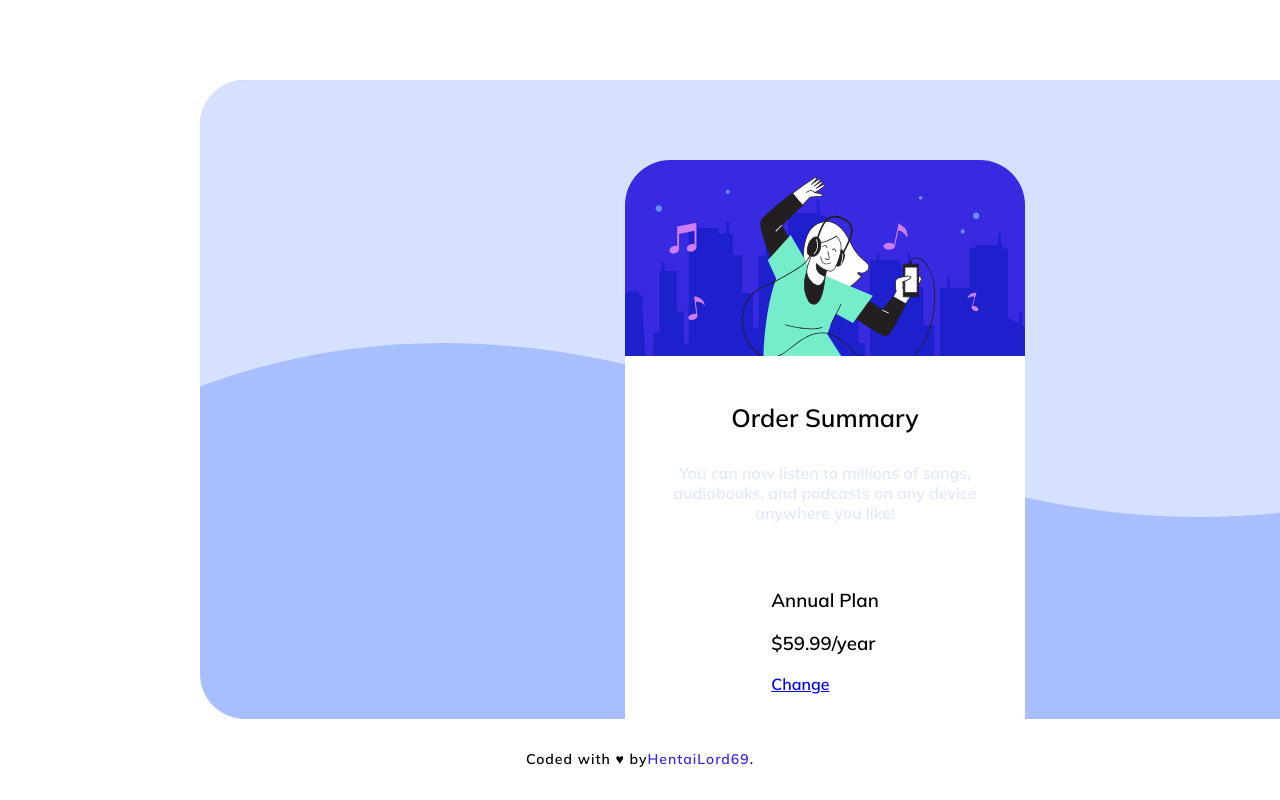
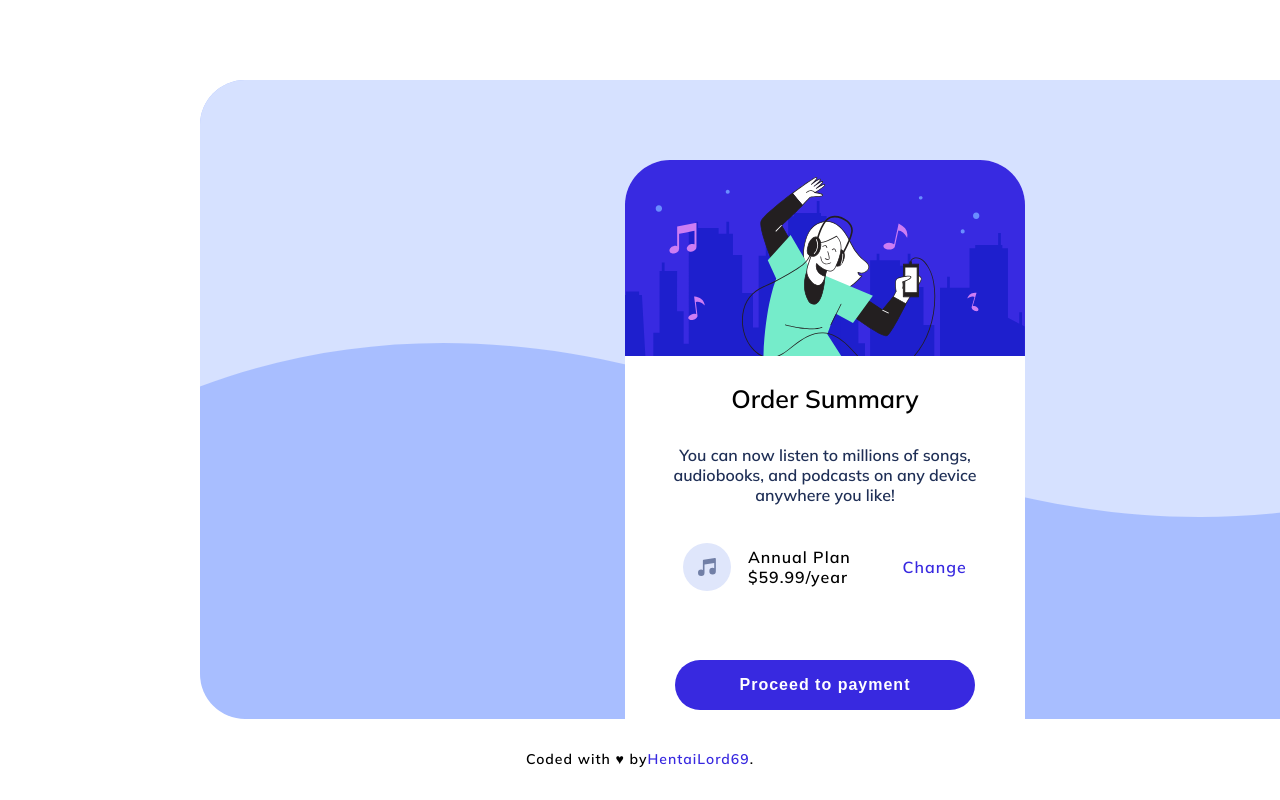
Before and after one commit to H3nta1Lord69/FrontendMentor__Order-summary, a plain HTML site: page index.html in a window 1280 px wide. Shown: the top 800 px of the page. Drawn offline with Linux system fonts and the light colour scheme.

Commit message:
Ready desktop view

```diff
--- a/index.html
+++ b/index.html
@@ -40,10 +40,10 @@
           </p>
         </div>
 
-        <div class="">
-          <img src="" alt="">
-          <h3>Annual Plan</h3>
-          <h3>$59.99/year</h3>
+        <div class="card__method">
+          <img src="images/icon-music.svg" alt="icon music">
+          <p>Annual Plan<span>-</span>
+          $59.99/year</p>
           <a href="/">Change</a>
         </div>
       </div>
--- a/styles/styles.scss
+++ b/styles/styles.scss
@@ -68,6 +68,7 @@ body
     position: absolute;
     overflow: hidden;
     top: 10vh;
+    box-shadow: 1px;
 }
 
 .card__img
@@ -89,6 +90,7 @@ body
     @include mainDisplay;
     font-size: 25px;
     font-weight: bold;
+    margin-top: 0px;
 }
 
 .card__info
@@ -97,12 +99,86 @@ body
     padding: 10px 20px;
     font-size: 16px;
     text-align: center;
-    color: $paleBluePrimary;
+    color: $darkBlue;
+}
+
+.card__method
+{
+    display: flex;
+    justify-content:space-around;
+    align-items: center;
+    flex-wrap: wrap;
+    font-size: 16px;
+    letter-spacing: 1px;
+    width: 80%;
+    img
+    {
+        margin-left: 10px;
+    }
+    p
+    {
+        margin-right: 25px;
+        display: flex;
+        flex-direction: column;
+        justify-content: center;
+        align-items: center;
+        font-weight: bold;
+        display: block;
+        top: 40px;
+        left: 40px;
+    }
+    span
+    {
+        font-size: 0;
+        display: block;
+    }
+    a
+    {
+        color: $brightBluePrimary;
+        cursor: pointer;
+        text-decoration: none;
+        margin-right: 10px;
+        margin-left: 10px;
+    }
+    a:hover
+    {
+        text-decoration: underline;
+    }
 }
 
 .card__button
 {
     @include mainDisplay;
+    button
+    {
+        background-color: $brightBluePrimary;
+        border: none;
+        border-radius: 25px;
+        color: white;
+        cursor: pointer;
+        font-size: 16px;
+        font-weight: bold;
+        height: 50px;
+        letter-spacing: 1px;
+        margin: 30px 0px;
+        padding: 0px 20px;
+        width: 75%;
+    }
+    button:hover
+    {
+        background-color: $desaturatedBlue;
+        transition: 450ms;
+    }
+    a
+    {
+        color: $brightBluePrimary;
+        cursor: pointer;
+        text-decoration: none;
+    }
+    a:hover
+    {
+        text-decoration: underline;
+    }
 }
 
 .attribution
```
Also changed, not shown: styles/styles.css, 1 other file.
